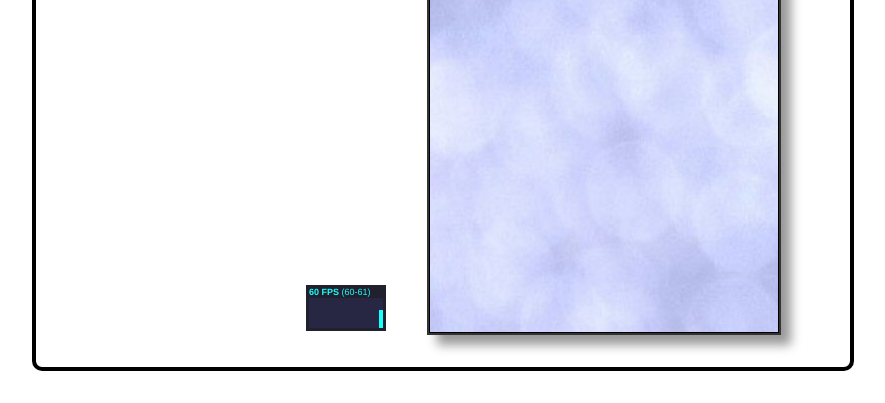
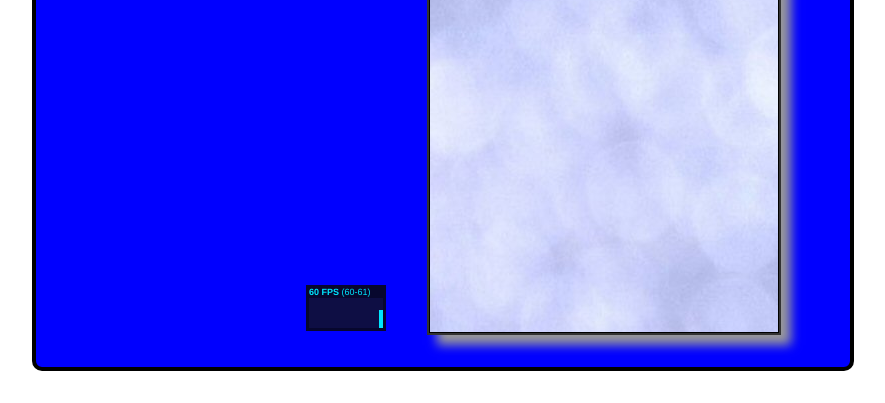
Before and after one commit to Rowbo9508/rowbo9508.github.io, a plain HTML site: page index.html in a window 1280 px wide. Shown: the part 437-840 px from the top of the page, without its empty margins (197-1082 px from the left). Drawn offline with Linux system fonts and the light colour scheme.

Commit message:
Update index.html

```diff
--- a/index.html
+++ b/index.html
@@ -4,7 +4,7 @@
   <title>LONELY TETRIS</title>
   <style>
     body      { font-family: Helvetica, sans-serif; }
-    #tetris   { margin: 1em auto; padding: 1em; border: 4px solid black; border-radius: 10px; background-color: #0000f; }
+    #tetris   { margin: 1em auto; padding: 1em; border: 4px solid black; border-radius: 10px; background-color: #0000ff; }
     #stats    { display: inline-block; vertical-align: top; }
     #canvas   { display: inline-block; vertical-align: top; background: url(texture.jpg); box-shadow: 10px 10px 10px #999; border: 2px solid #333; }
     #menu     { display: inline-block; vertical-align: top; position: relative; }
```
